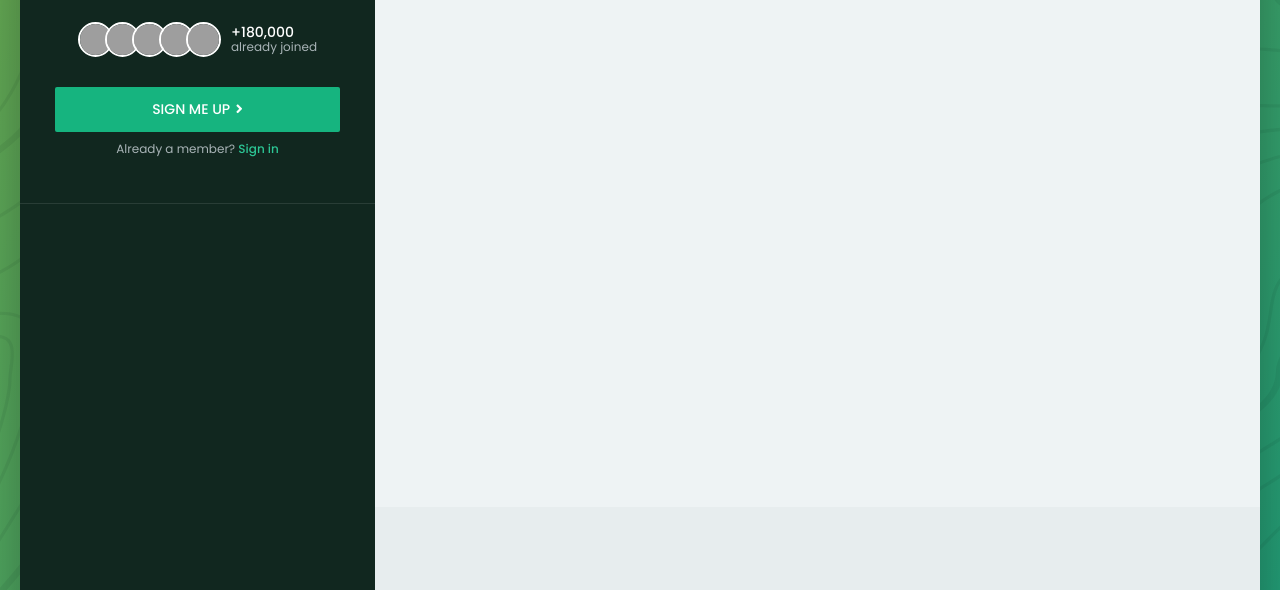
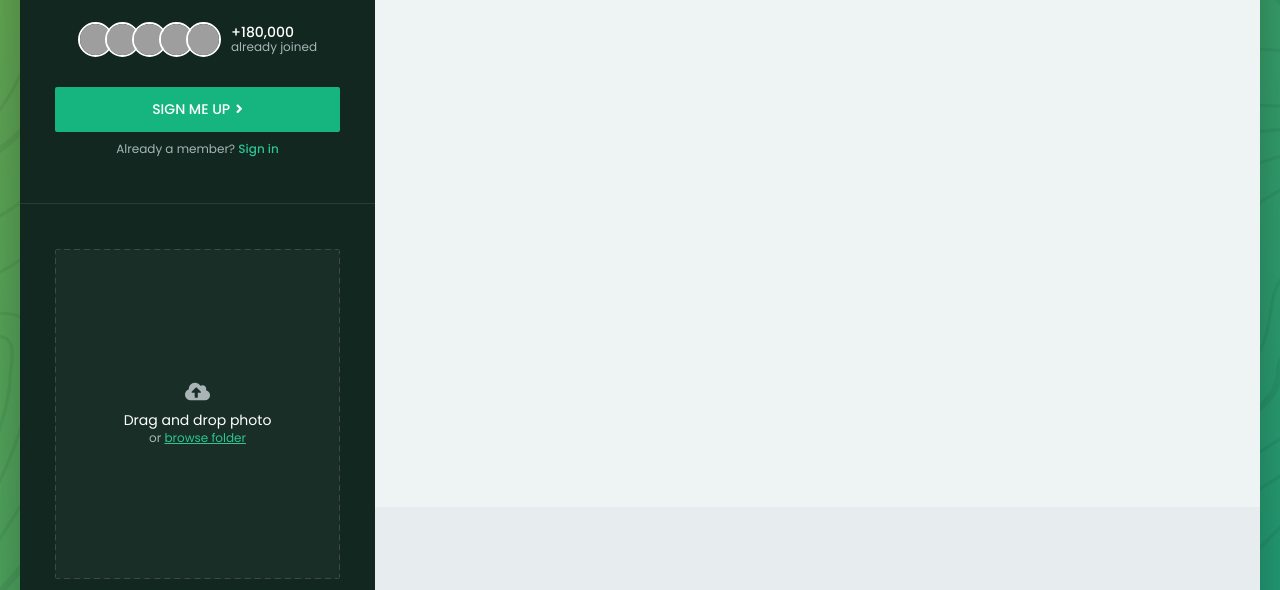
Before and after one commit to flaviobartolo/professional_css_2023, a website: page BetterPhotos/index.html in a window 1280 px wide. Shown: the part 362-952 px from the top of the page. Drawn offline with Linux system fonts and the light colour scheme; grey boxes are pictures that could not be loaded.

Commit message:
building the upload section

```diff
--- a/BetterPhotos/index.html
+++ b/BetterPhotos/index.html
@@ -65,7 +65,11 @@
         </section>
       </section>
       <section class="upload">
-
+        <div class="upload__container">
+          <i class="fas fa-cloud-upload-alt upload__icon"></i>
+          <p class="upload__text">Drag and drop photo</p>
+          <p class="upload__alternative">or <span class="u-accent u-underline">browse folder</span> </p>
+        </div>
       </section>
       <footer class="footer">
 
--- a/BetterPhotos/main.scss
+++ b/BetterPhotos/main.scss
@@ -282,6 +282,52 @@ a {
 }
 
 .upload {
+  padding: 45px 35px;
+  border-bottom: 1px solid rgba(#fff, 0.1);
+  color: $color-grey-medium;
+
+  &__container {
+    position: relative;
+    overflow: hidden;
+    background-color: rgba(#fff, 0.03);
+    height: 330px;
+    border-radius: 3px;
+    cursor: pointer;
+    display: flex;
+    flex-direction: column;
+    justify-content: center;
+    align-items: center;
+    transition: $ts;
+
+    &:hover {
+      background-color: rgba(#fff, 0.06);
+    }
+
+    &::before{
+      content: '';
+      border: 2px dashed #434747;
+      position: absolute;
+      top: -1px;
+      bottom: -1px;
+      left: -1px;
+      right: -1px;
+    }
+
+  }
+
+  &__icon {
+    font-size: 20px;
+  }
+
+  &__text {
+    margin-top: 8px;
+    color: #fff;
+  }
+
+  &__alternative {
+    font-size: 12px;
+    margin-top: -2px;
+  }
 
 }
 
```
Also changed, not shown: BetterPhotos/style.css.
